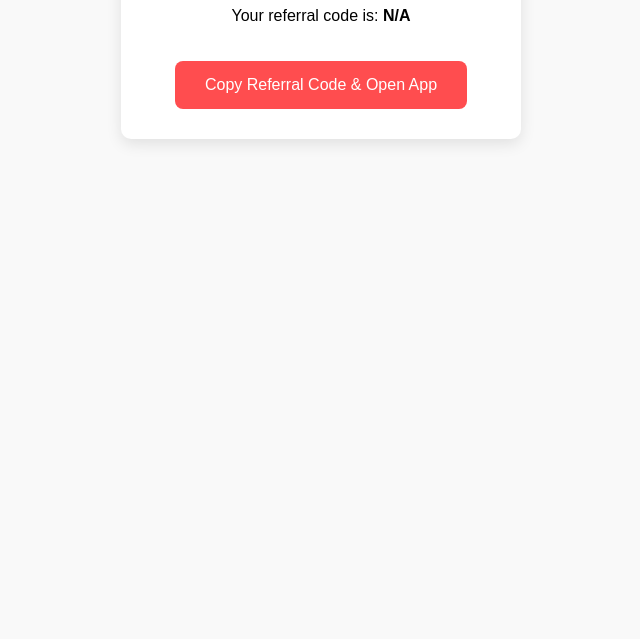
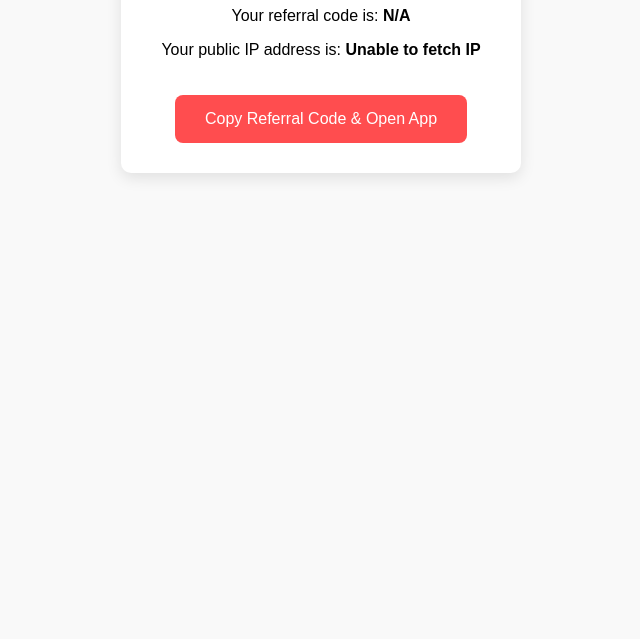
Before and after one commit to abhishek-niraj/referral, a plain HTML site: page index.html in a window 1280 px wide. Shown: the part 161-800 px from the top of the page, without its empty margins (319-959 px from the left). Drawn offline with Linux system fonts and the light colour scheme; no server answers.

Commit message:
addipaddress

```diff
--- a/index.html
+++ b/index.html
@@ -49,27 +49,36 @@
   <div class="referral-box">
     <h1>Welcome to Delicious!</h1>
     <p>Your referral code is: <strong id="refCode">...</strong></p>
-
-    <!-- Copy & Open App button -->
+    <p>Your public IP address is: <strong id="userIp">Loading...</strong></p>
     <button id="copyButton">Copy Referral Code & Open App</button>
   </div>
 
   <script>
     document.getElementById('refCode').textContent = code || 'N/A';
 
+    // Fetch and display public IP address
+    async function showIp() {
+      try {
+        const response = await fetch('https://api.ipify.org?format=json');
+        const data = await response.json();
+        document.getElementById('userIp').textContent = data.ip;
+      } catch (err) {
+        document.getElementById('userIp').textContent = 'Unable to fetch IP';
+        console.error(err);
+      }
+    }
+    showIp();
+
     document.getElementById('copyButton').addEventListener('click', () => {
       if (!code) return;
 
-      // Copy in key=value format
       navigator.clipboard.writeText(`referral_code=${code}`).then(() => {
         alert('Referral code copied to clipboard!');
 
-        // Redirect based on platform
         const isAndroid = /Android/i.test(navigator.userAgent);
         if (isAndroid) {
           window.location.href = `https://play.google.com/store/apps/details?id=com.user.delicious.d&referrer=code=${code}`;
         } else {
-          // iOS: Smart App Banner or App Store link
           window.location.href = `https://apps.apple.com/app/id6736582983`;
         }
 
```
